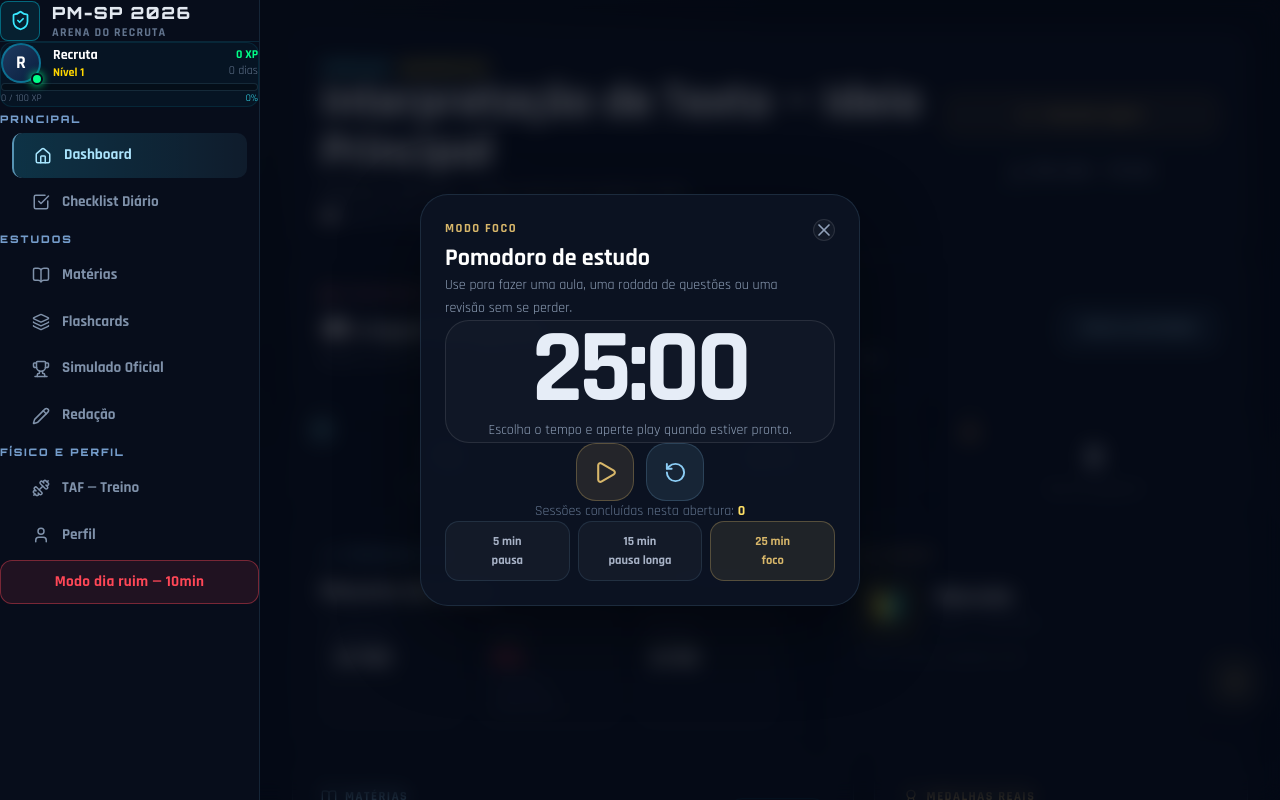
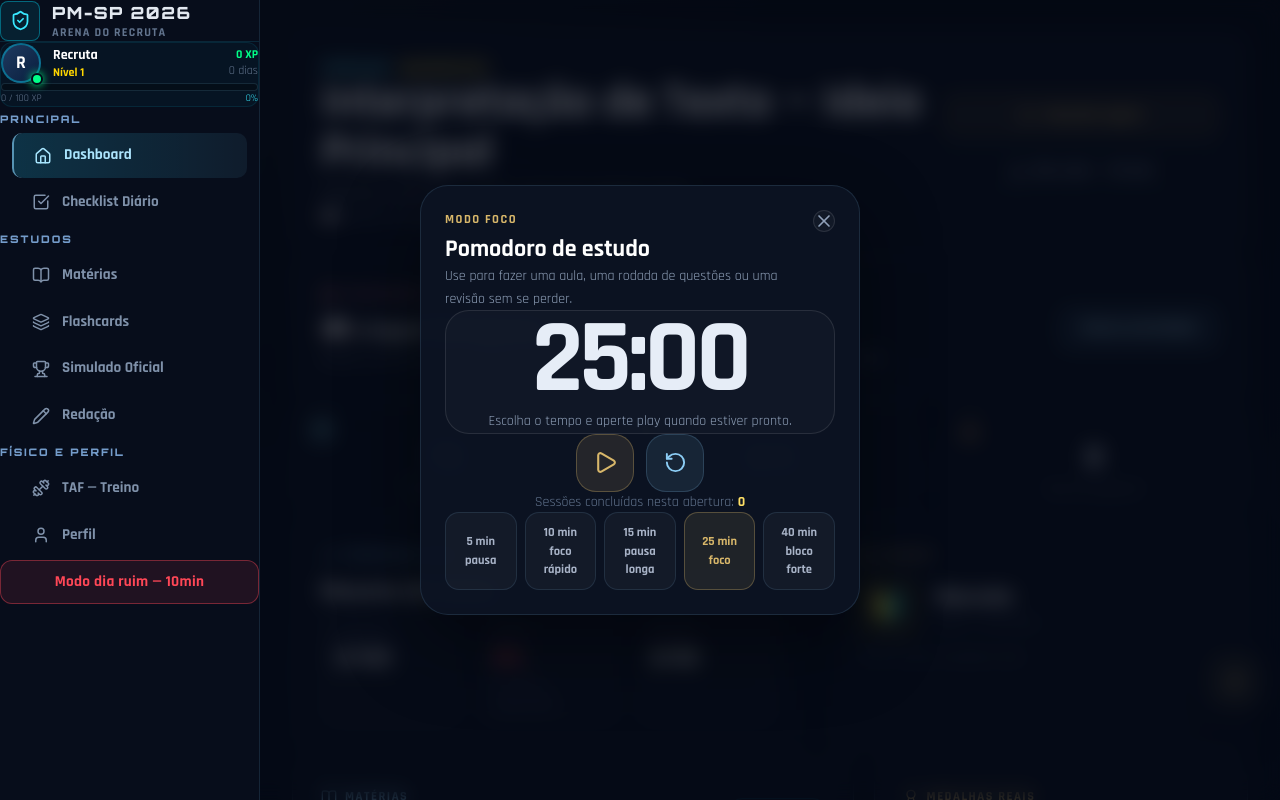
Before and after one commit to wesley956/pm26, a React (Vite) app: page / in a window 1280 px wide. Both pictures are taken after a click on the button 1235 px from the left and 681 px from the top of the page. Shown: the top 800 px of the page. Built offline with nearby package versions, Linux system fonts and the light colour scheme.

Commit message:
Polish focus presets and reduce animated background

```diff
--- a/package.json
+++ b/package.json
@@ -15,7 +15,6 @@
     "lucide-react": "^1.17.0",
     "react": "19.2.6",
     "react-dom": "19.2.6",
-    "react-router-dom": "^7.16.0",
     "tailwind-merge": "3.4.0"
   },
   "devDependencies": {
--- a/src/App.tsx
+++ b/src/App.tsx
@@ -170,6 +170,13 @@ function AppContent() {
               </button>
 
               <button
+                onClick={() => { setPomodoroTime(10 * 60); setPomodoroRunning(false); }}
+                className={`focus-preset ${pomodoroTime === 10 * 60 ? 'focus-preset-active' : ''}`}
+              >
+                10 min<br />foco rápido
+              </button>
+
+              <button
                 onClick={() => { setPomodoroTime(15 * 60); setPomodoroRunning(false); }}
                 className={`focus-preset ${pomodoroTime === 15 * 60 ? 'focus-preset-active' : ''}`}
               >
@@ -181,6 +188,13 @@ function AppContent() {
                 className={`focus-preset ${pomodoroTime === 25 * 60 ? 'focus-preset-active' : ''}`}
               >
                 25 min<br />foco
+              </button>
+
+              <button
+                onClick={() => { setPomodoroTime(40 * 60); setPomodoroRunning(false); }}
+                className={`focus-preset ${pomodoroTime === 40 * 60 ? 'focus-preset-active' : ''}`}
+              >
+                40 min<br />bloco forte
               </button>
             </div>
           </div>
--- a/src/components/Layout.tsx
+++ b/src/components/Layout.tsx
@@ -53,6 +53,7 @@ const navGroups = [
 export default function Layout({ children, activeTab, onNavigate }: LayoutProps) {
   const { profile, setBadDayMode } = useApp();
   const info = getLevelInfo(profile);
+  const avatarInitial = (profile.name?.trim()?.[0] ?? 'R').toUpperCase();
   const [mobileOpen, setMobileOpen] = useState(false);
 
   const handleNavigate = (id: string) => {
@@ -86,9 +87,7 @@ export default function Layout({ children, activeTab, onNavigate }: LayoutProps)
       <div className="mx-3 mb-2 mt-4 rounded-xl border border-cyan-400/10 bg-cyan-400/[0.04] p-3">
         <div className="flex items-center gap-3">
           <div className="relative">
-            <div className="flex h-10 w-10 items-center justify-center rounded-full border-2 border-cyan-400/40 bg-gradient-to-br from-[#1e3a5f] to-[#0a1f3f] text-lg font-black text-white">
-              R
-            </div>
+            <div className="flex h-10 w-10 items-center justify-center rounded-full border-2 border-cyan-400/40 bg-gradient-to-br from-[#1e3a5f] to-[#0a1f3f] text-lg font-black text-white">{avatarInitial}</div>
             <div className="absolute -bottom-0.5 -right-0.5 h-3 w-3 rounded-full border-2 border-[#020818] bg-success shadow-[0_0_8px_#00ff88]" />
           </div>
 
@@ -155,7 +154,7 @@ export default function Layout({ children, activeTab, onNavigate }: LayoutProps)
   return (
     <div>
       <div className="pointer-events-none fixed inset-0 z-0">
-        {Array.from({ length: 55 }).map((_, i) => (
+        {Array.from({ length: 22 }).map((_, i) => (
           <span
             key={i}
             className="star"
@@ -168,7 +167,7 @@ export default function Layout({ children, activeTab, onNavigate }: LayoutProps)
           />
         ))}
 
-        {Array.from({ length: 16 }).map((_, i) => (
+        {Array.from({ length: 6 }).map((_, i) => (
           <span
             key={`p-${i}`}
             className="particle"
@@ -204,9 +203,7 @@ export default function Layout({ children, activeTab, onNavigate }: LayoutProps)
 
         <div className="sidebar-logo text-sm">PM-SP 2026</div>
 
-        <div className="flex h-10 w-10 items-center justify-center rounded-full border-2 border-cyan-400/40 bg-gradient-to-br from-[#1e3a5f] to-[#0a1f3f] text-sm font-black text-white">
-          R
-        </div>
+        <div className="flex h-10 w-10 items-center justify-center rounded-full border-2 border-cyan-400/40 bg-gradient-to-br from-[#1e3a5f] to-[#0a1f3f] text-sm font-black text-white">{avatarInitial}</div>
       </header>
 
       <main className="main-content relative z-10">
--- a/src/index.css
+++ b/src/index.css
@@ -1751,3 +1751,14 @@ body {
     bottom: 84px;
   }
 }
+
+/* Pomodoro presets extras: 5, 10, 15, 25 e 40 minutos */
+.focus-preset-grid {
+  grid-template-columns: repeat(2, minmax(0, 1fr));
+}
+
+@media (min-width: 560px) {
+  .focus-preset-grid {
+    grid-template-columns: repeat(5, minmax(0, 1fr));
+  }
+}
```
Also changed, not shown: 1 other file (tests, documents, lock files or other folders).
